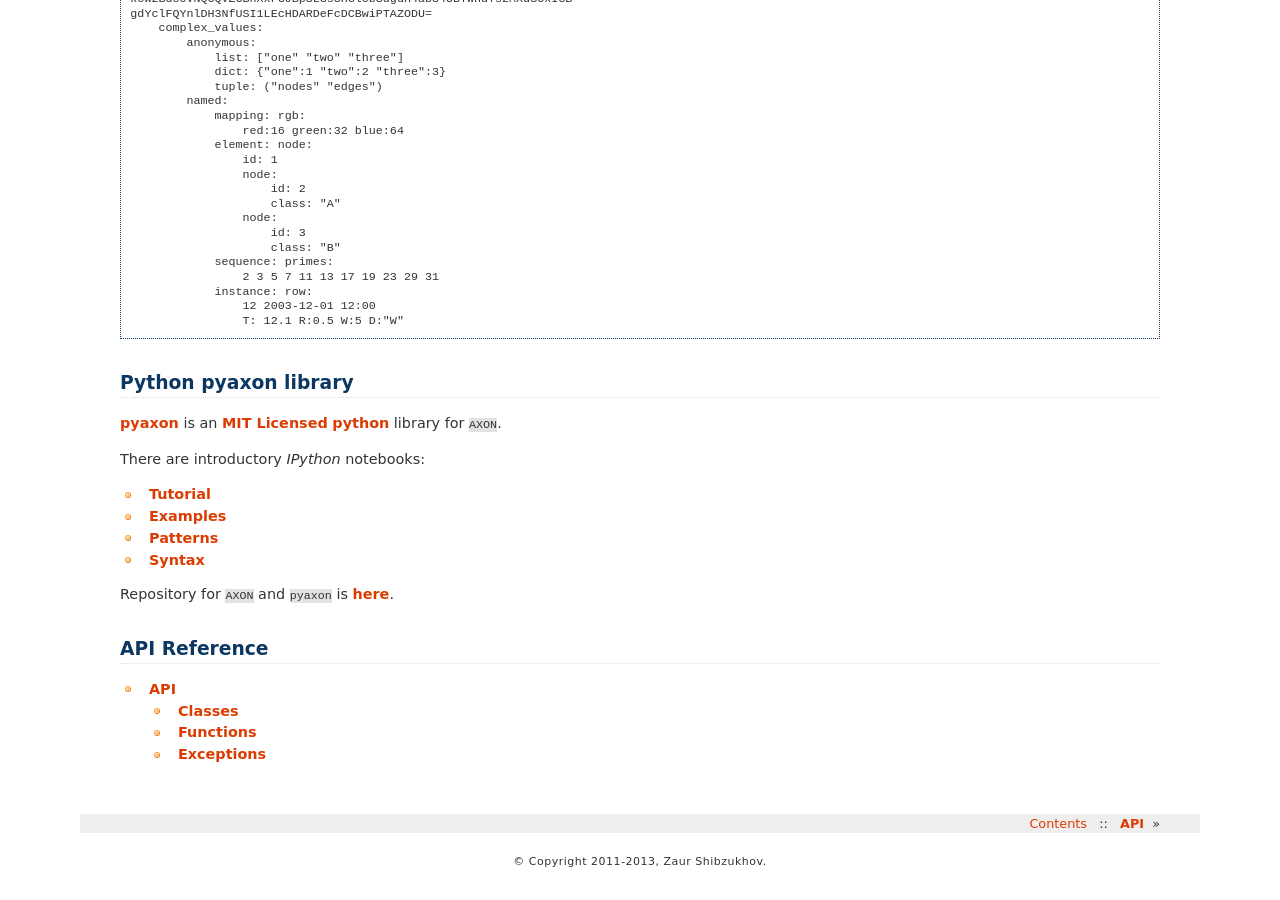
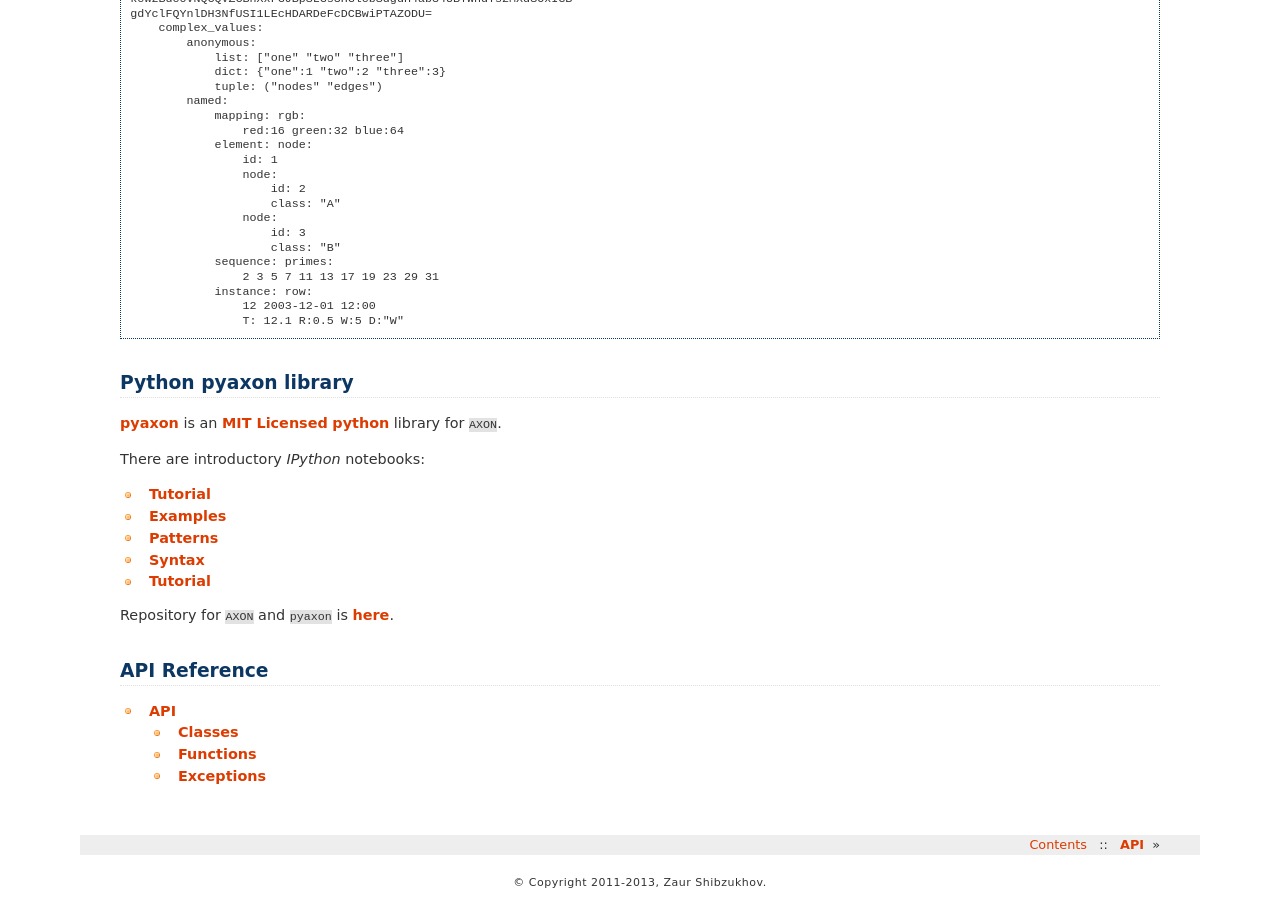
Before and after one commit to intellimath/pyaxon, a Sphinx documentation site: the page built from python/doc/index.rst, in a window 1280 px wide and 900 px high, scrolled down 1640 px. Built offline with Sphinx 7.4.7, drawn with Linux system fonts in a browser that asks for light colours; before the commit the page ends 2518 px from its top, so only the background shows below that.

Commit message:
Add reference to new notebook in index

```diff
--- a/python/doc/index.rst
+++ b/python/doc/index.rst
@@ -162,6 +162,7 @@ There are introductory `IPython` notebooks:
 * `Examples <http://nbviewer.ipython.org/url/intellimath.bitbucket.org/axon/notebooks/axon_examples.ipynb>`_
 * `Patterns <http://nbviewer.ipython.org/url/intellimath.bitbucket.org/axon/notebooks/axon_patterns.ipynb>`_
 * `Syntax <http://nbviewer.ipython.org/url/intellimath.bitbucket.org/axon/notebooks/axon_syntax.ipynb>`_
+* `Tutorial <http://nbviewer.ipython.org/url/intellimath.bitbucket.org/axon/notebooks/axon_what.ipynb>`_
 
 Repository for ``AXON`` and ``pyaxon`` is `here <https://bitbucket.org/intellimath/axon>`_.
 
```
